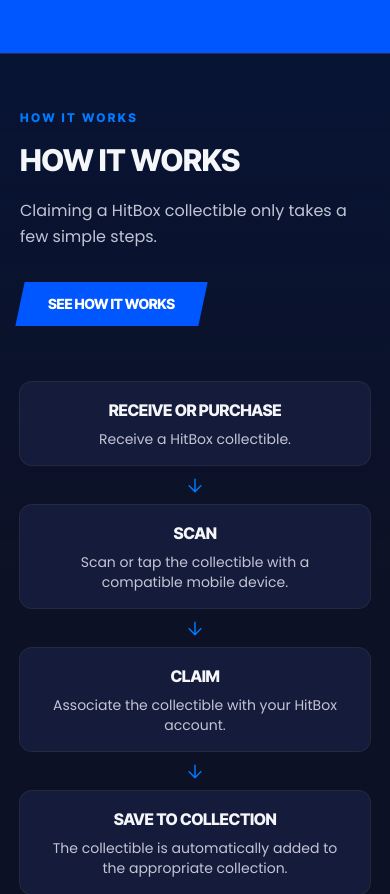
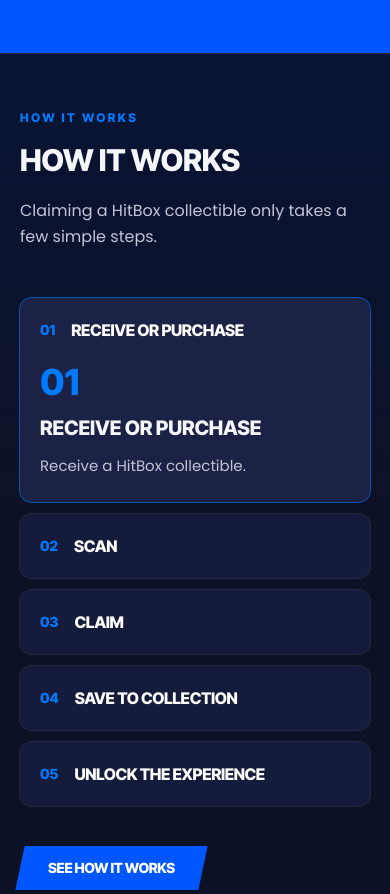
Before and after one commit to Hitbox-Co/hitbox-website, a Next.js app in the folder starter/: page / in a window 390 px wide. Shown: the part 2931-3825 px from the top of the page. Built offline with nearby package versions, Linux system fonts and the light colour scheme.

Commit message:
feat: implement StepPanels component for claim lifecycle with responsive design

```diff
--- a/starter/src/app/globals.css
+++ b/starter/src/app/globals.css
@@ -186,6 +186,14 @@
     }
   }
 
+  /* Oversized hollow numerals behind the collapsed step rails. Stroked in
+     the line token so it stays a watermark in both themes rather than
+     competing with the label sitting on top of it. */
+  .text-numeral {
+    color: transparent;
+    -webkit-text-stroke: 2px var(--color-line-strong);
+  }
+
   /* Vertical connector between numbered steps */
   .step-line::before {
     content: "";
--- a/starter/src/app/page.tsx
+++ b/starter/src/app/page.tsx
@@ -3,7 +3,7 @@
 import { PlaceholderMedia } from "@/components/brand/PlaceholderMedia";
 import { FeatureGrid } from "@/components/sections/FeatureGrid";
 import { HeroCarousel } from "@/components/sections/HeroCarousel";
-import { StepFlow } from "@/components/sections/StepFlow";
+import { StepPanels } from "@/components/sections/StepPanels";
 import { WorldRail } from "@/components/sections/WorldRail";
 import { Button } from "@/components/ui/Button";
 import { ArrowRightIcon } from "@/components/ui/Icons";
@@ -66,20 +66,17 @@
 
       {/* ------------------------------------------------------ How it works preview */}
       <Section bordered tone="raised">
-        <div className="grid gap-14 lg:grid-cols-[0.9fr_1.1fr]">
-          <div className="lg:sticky lg:top-32 lg:self-start">
         <SectionHeading
           eyebrow="How it works"
           title="How it works"
           body="Claiming a HitBox collectible only takes a few simple steps."
         />
-            <Button href="/how-it-works" className="mt-8">
+
+        <StepPanels steps={claimSteps} className="mt-12" />
+
+        <Button href="/how-it-works" className="mt-10">
           See How It Works
         </Button>
-          </div>
-
-          <StepFlow steps={claimSteps} variant="chain" />
-        </div>
       </Section>
 
       {/* ------------------------------------------------------------ Why collect */}
--- /dev/null
+++ b/starter/src/components/sections/StepPanels.tsx
@@ -0,0 +1,149 @@
+"use client";
+
+import { useId, useState } from "react";
+
+import type { Step } from "@/types";
+import { cn } from "@/lib/utils";
+
+type StepPanelsProps = {
+  steps: Step[];
+  className?: string;
+  /** Which step is open on first paint. */
+  defaultOpen?: number;
+};
+
+/**
+ * Expanding panels for the claim lifecycle.
+ *
+ * From `lg` up this is the horizontal layout: closed panels shrink to a 142px
+ * rail with the label rotated to read bottom-to-top, and the open panel takes
+ * the remaining width. Below `lg` the same panels stack into a vertical
+ * accordion, because a rotated rail has nowhere to go on a phone.
+ *
+ * Width is animated through `flex-grow` rather than `width` — it is a unitless
+ * number, so it interpolates without needing a measured pixel target for the
+ * open state. Height on mobile uses the `grid-template-rows: 0fr → 1fr` trick,
+ * which animates a collapse without hardcoding a max-height.
+ *
+ * Exactly one panel is open at a time, so each header is a disclosure button
+ * whose `aria-expanded` stays truthful at both breakpoints.
+ */
+export function StepPanels({ steps, className, defaultOpen = 0 }: StepPanelsProps) {
+  const [open, setOpen] = useState(defaultOpen);
+  const baseId = useId();
+
+  return (
+    <div className={cn("flex flex-col gap-3 lg:h-[456px] lg:flex-row", className)}>
+      {steps.map((step, index) => {
+        const active = index === open;
+        const panelId = `${baseId}-panel-${index}`;
+        const buttonId = `${baseId}-tab-${index}`;
+        const number = String(index + 1).padStart(2, "0");
+
+        return (
+          <div
+            key={step.title}
+            className={cn(
+              "relative flex flex-col overflow-hidden rounded-card ring-1",
+              "transition-[flex-grow,background-color,box-shadow] duration-500 ease-[cubic-bezier(0.22,1,0.36,1)] motion-reduce:transition-none",
+              // Same basis for every panel; only the grow factor moves.
+              "lg:basis-[142px]",
+              active
+                ? "bg-ink-raised ring-brand-bright/60 lg:grow"
+                : "bg-ink-soft ring-fg/10 hover:ring-fg/25 lg:grow-0",
+            )}
+          >
+            {/* Header: a row on mobile, the rotated rail on desktop. It fades
+                out once open, since the panel body then repeats the title. */}
+            <button
+              id={buttonId}
+              type="button"
+              aria-expanded={active}
+              aria-controls={panelId}
+              onClick={() => setOpen(index)}
+              className={cn(
+                "relative z-10 flex w-full cursor-pointer items-center gap-4 p-5 text-left",
+                "focus-visible:outline-2 focus-visible:outline-offset-2 focus-visible:outline-brand-bright",
+                // Label sits bottom-left of the rail, matching the reference.
+                "lg:absolute lg:inset-0 lg:w-[142px] lg:flex-col lg:items-start lg:justify-end lg:gap-0 lg:p-0 lg:pb-6 lg:pl-6",
+                "lg:transition-opacity lg:duration-300 motion-reduce:lg:transition-none",
+                active && "lg:pointer-events-none lg:opacity-0",
+              )}
+            >
+              {/* Oversized hollow numeral, desktop rail only: top-weighted and
+                  pushed past the right edge so the panel clips it. Tabular
+                  figures keep every digit the same width, so 1 and 4 sit in the
+                  rail exactly where 2 and 3 do.
+
+                  It is sized and offset to stay clear of the rotated label,
+                  which occupies the left 56px of the rail. The reference lets
+                  its longest labels run straight through the numeral; our step
+                  names are longer, so that read as two texts colliding. */}
+              <span
+                aria-hidden
+                className="pointer-events-none absolute inset-0 hidden select-none lg:block"
+              >
+                <span className="text-numeral absolute -right-[35px] top-[52px] font-display text-[170px] font-extrabold leading-none tabular-nums">
+                  {index + 1}
+                </span>
+              </span>
+
+              {/* The small badge is the mobile stand-in for that numeral. */}
+              <span className="font-display text-sm font-extrabold text-brand-bright lg:hidden">
+                {number}
+              </span>
+              <span className="relative z-10 font-display text-base font-extrabold uppercase tracking-tight text-fg lg:rotate-180 lg:text-2xl lg:tracking-normal lg:text-brand-bright lg:[writing-mode:vertical-rl]">
+                {step.title}
+              </span>
+            </button>
+
+            {/* Body. Mobile collapses it by row height; desktop cross-fades it
+                over the rail. */}
+            <div
+              id={panelId}
+              role="region"
+              aria-labelledby={buttonId}
+              className={cn(
+                "grid transition-[grid-template-rows] duration-500 ease-[cubic-bezier(0.22,1,0.36,1)] motion-reduce:transition-none",
+                "lg:absolute lg:inset-0 lg:block lg:transition-opacity lg:duration-300",
+                active
+                  ? "grid-rows-[1fr] lg:opacity-100 lg:delay-100"
+                  : "grid-rows-[0fr] lg:pointer-events-none lg:opacity-0",
+              )}
+            >
+              <div className="overflow-hidden lg:h-full lg:overflow-y-auto">
+                <div className="flex h-full flex-col px-5 pb-6 lg:p-8">
+                  <span className="font-display text-4xl font-extrabold text-brand-bright lg:text-5xl">
+                    {number}
+                  </span>
+
+                  <h3 className="mt-3 text-xl lg:mt-4 lg:text-2xl">{step.title}</h3>
+
+                  {step.body ? (
+                    <p className="mt-3 max-w-md font-body text-[15px] leading-relaxed text-muted">
+                      {step.body}
+                    </p>
+                  ) : null}
+
+                  {step.points?.length ? (
+                    <ul className="mt-5 flex flex-col gap-2">
+                      {step.points.map((point) => (
+                        <li key={point} className="flex gap-3 font-body text-sm text-muted">
+                          <span
+                            aria-hidden
+                            className="mt-1.5 size-1.5 shrink-0 rounded-full bg-brand"
+                          />
+                          {point}
+                        </li>
+                      ))}
+                    </ul>
+                  ) : null}
+                </div>
+              </div>
+            </div>
+          </div>
+        );
+      })}
+    </div>
+  );
+}
```
Lines whose indentation alone changed are shown as unchanged.
